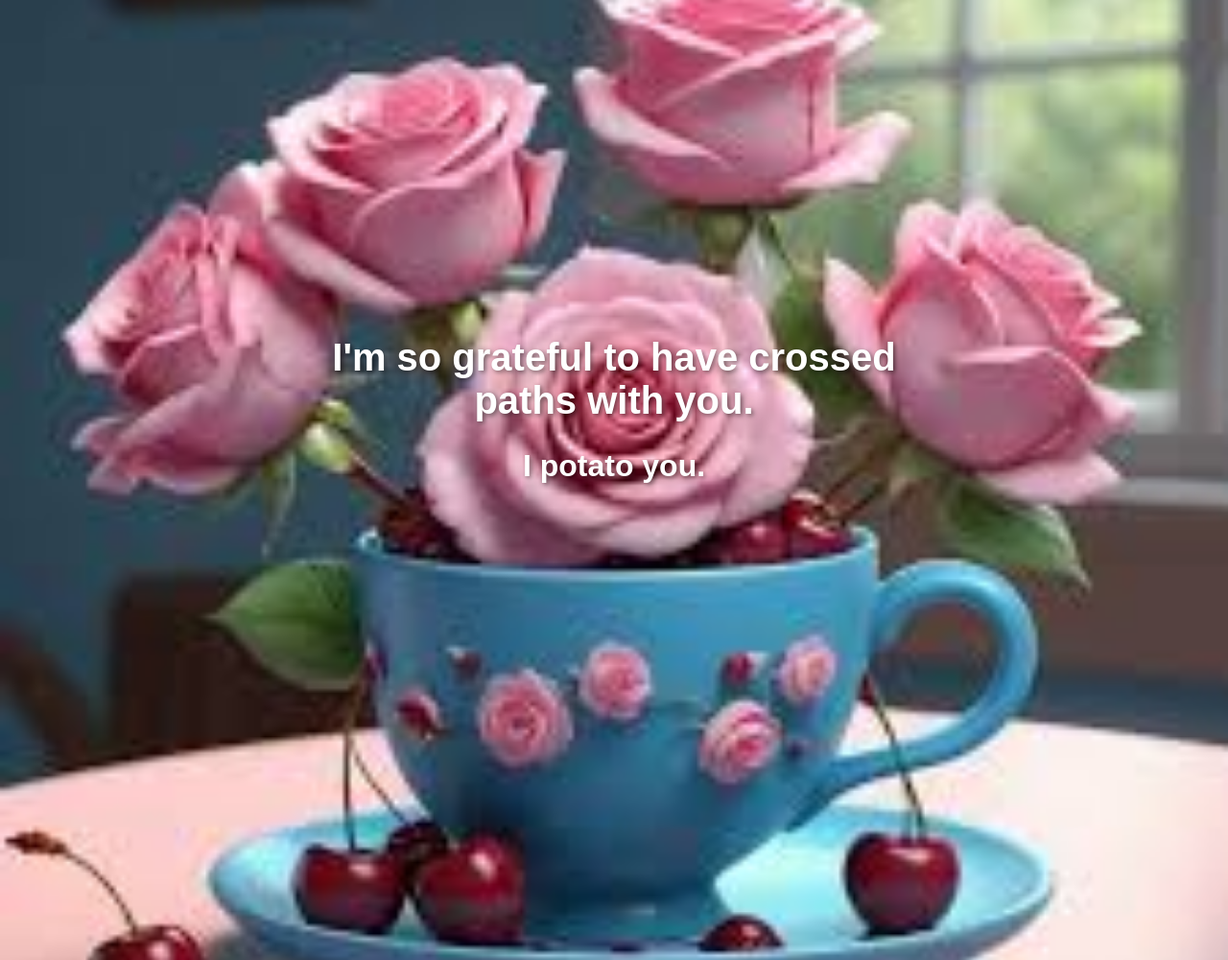
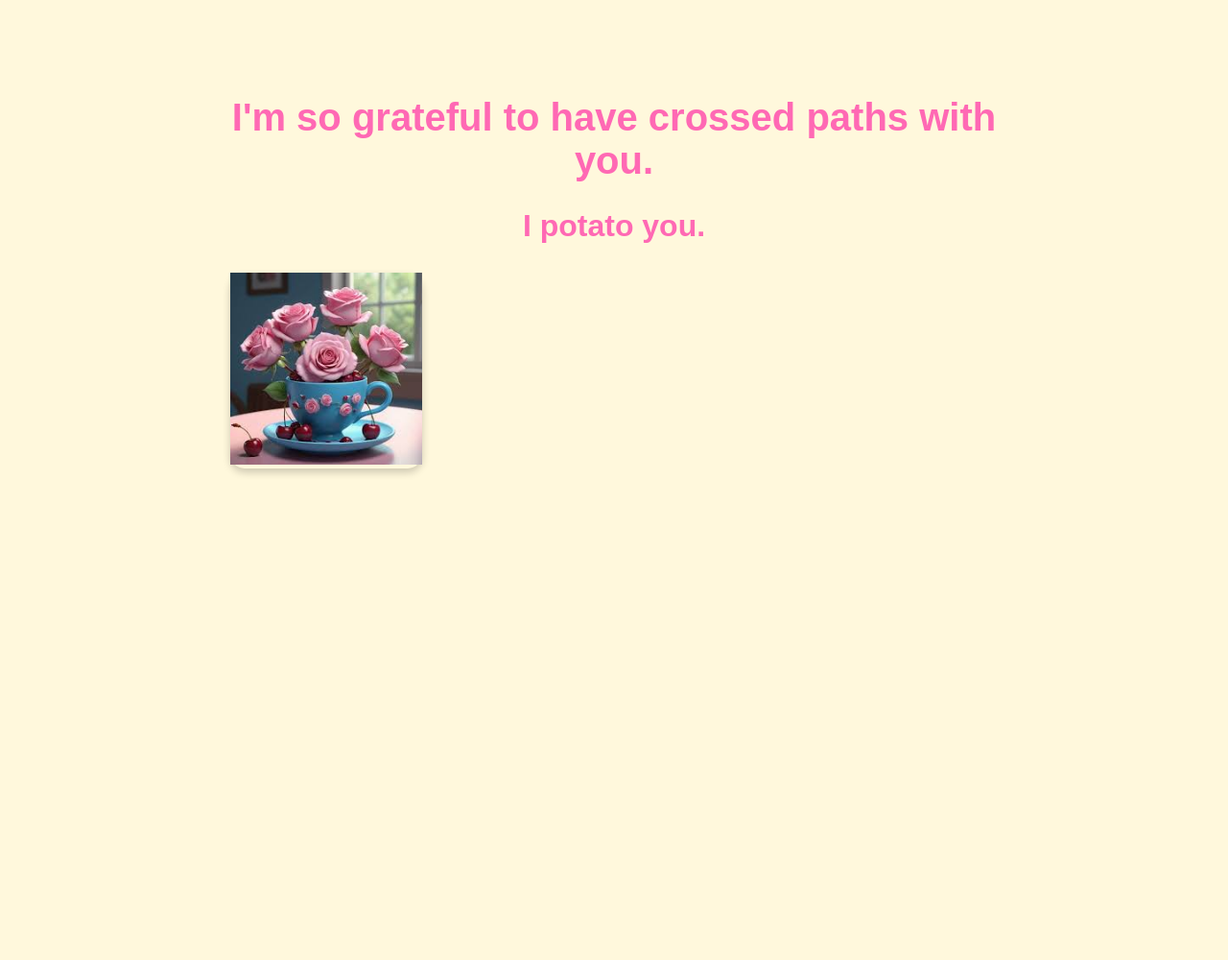
Before and after one commit to NikhilSunka/Rosy, a Jekyll site: the page last_page.html, which Jekyll copies as it is, in a window 1280 px wide. Shown: the whole page at 96% size. Built offline with Jekyll 4.4.1, drawn with Linux system fonts in a browser that asks for light colours; after the commit the page ends 900 px from its top, so only the background shows below that.

Commit message:
Update last_page.html

```diff
--- a/last_page.html
+++ b/last_page.html
@@ -21,32 +21,31 @@
       font-size: 2em;
       margin-top: 20px;
     }
+    /* Container to center the content */
+    .content-container {
+      max-width: 800px;
+      margin: 0 auto;
+      padding: 50px 20px;
+    }
     /* Flower image styling */
     .flower-container {
-      position: relative;
-      width: 100%;
-      height: 100vh;
-      background-image: url('assets/flowers.jpeg'); /* Adjust to your image path */
-      background-size: cover;
-      background-position: center;
-      color: white; /* White text for contrast */
-      padding-top: 100px; /* Adjust to fit text properly */
-    }
-    .text-container {
-      position: absolute;
-      top: 30%; /* Adjust this based on where you want the text */
-      left: 50%;
-      transform: translateX(-50%);
-      text-shadow: 2px 2px 5px rgba(0, 0, 0, 0.5); /* Add a shadow for readability */
+      margin-top: 30px;
+      width: 200px;
+      height: auto;
+      border-radius: 15px; /* Optional, adds rounded corners */
+      box-shadow: 0 4px 8px rgba(0, 0, 0, 0.2); /* Optional, adds shadow around the image */
     }
   </style>
 </head>
 <body>
 
-  <div class="flower-container">
-    <div class="text-container">
-      <h1>I'm so grateful to have crossed paths with you.</h1>
-      <h2>I potato you.</h2>
+  <div class="content-container">
+    <h1>I'm so grateful to have crossed paths with you.</h1>
+    <h2>I potato you.</h2>
+
+    <!-- Flower image -->
+    <div class="flower-container">
+      <img src="assets/flowers.jpeg" alt="Flowers" style="width: 100%; height: auto;">
     </div>
   </div>
 
```
